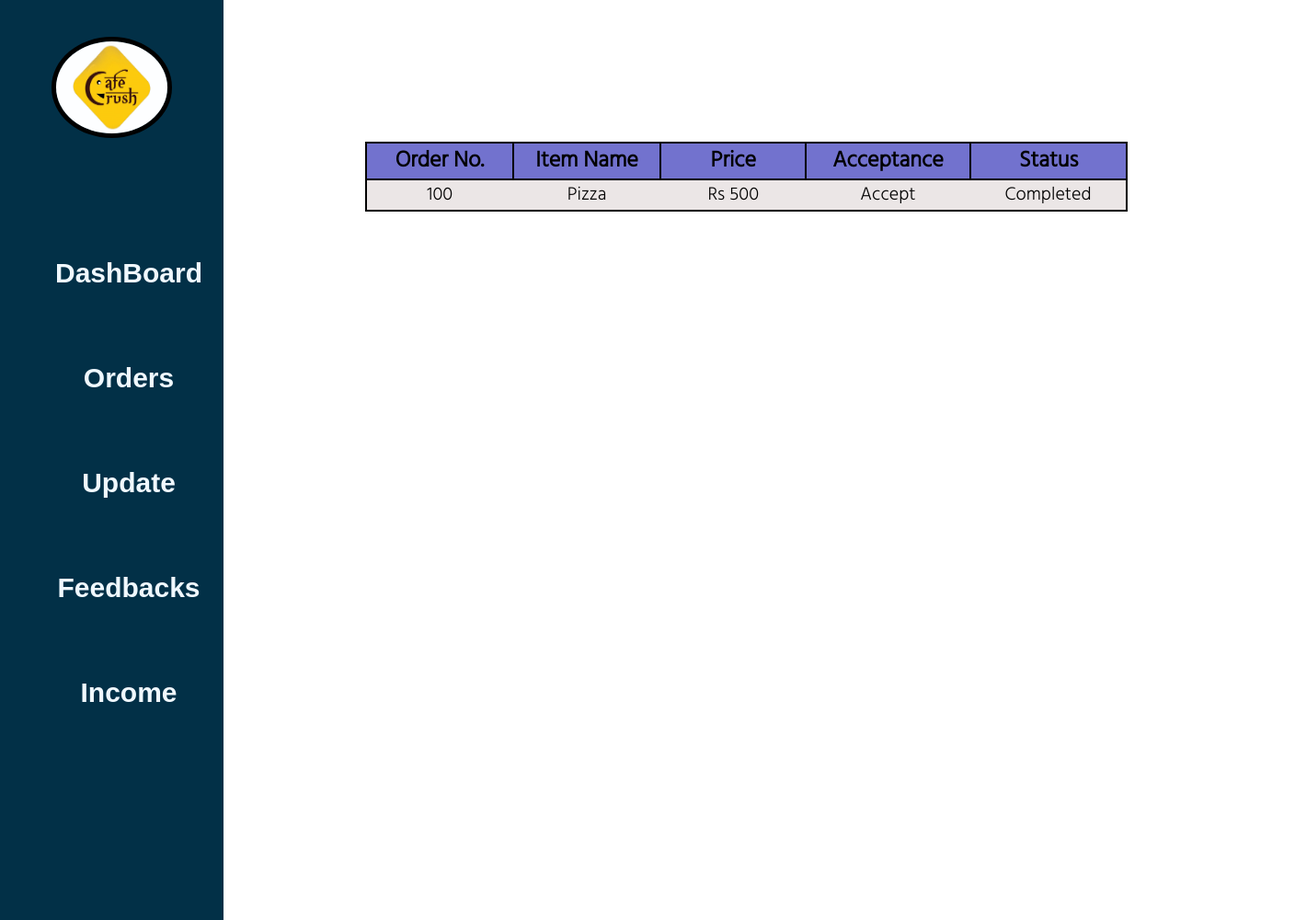
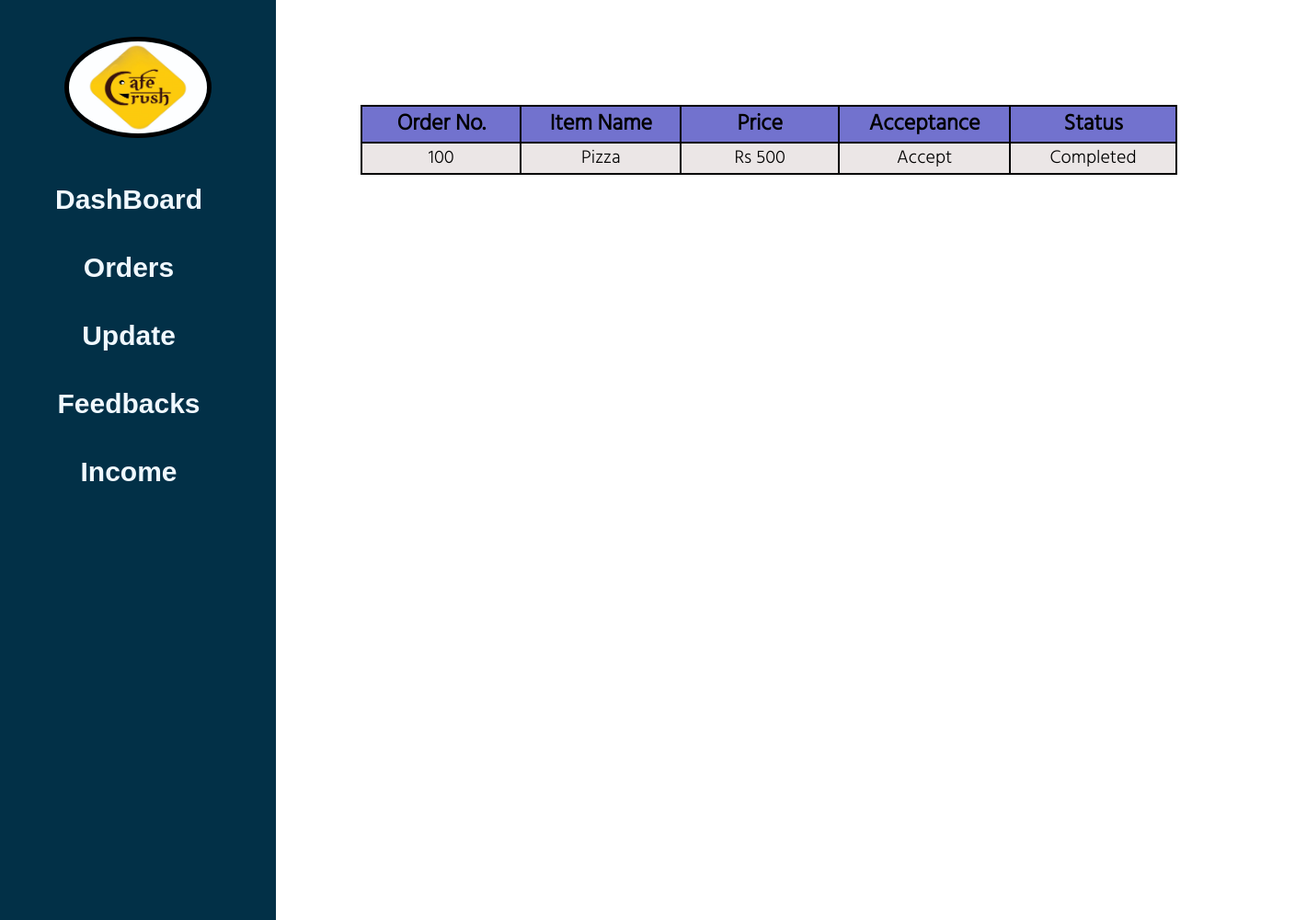
Before and after one commit to kulkarniswanand/-CC-Project, a plain HTML site: page admin.html in a window 1280 px wide. Shown: the whole page at 92% size, 1408 px wide, since content can reach past the window. After the commit the page ends 800 px from the top, so only its background shows below. Drawn offline with Linux system fonts and the light colour scheme; a web font is replaced by a local one.

Commit message:
css changes done for admin

```diff
--- a/admin.css
+++ b/admin.css
@@ -31,7 +31,7 @@ body {
     flex-direction: column;
     margin: 0%;
     background-color: #023047;
-    position: relative;
+    position: fixed;
 
 }
 
@@ -40,16 +40,16 @@ body {
     width: 200px;
     display: flex;
     flex-direction: column;
-    margin: 0%;
+
     background-color: #023047;
-    margin-top: 3rem;
+    margin-top: 1rem;
     margin-left: 2rem;
     justify-content: space-between;
 }
 
 a {
     font-size: 30px;
-    margin-top: 30%;
+    margin-top: 10%;
     padding: 5%;
     color: aliceblue;
     text-align: center;
@@ -81,23 +81,31 @@ img {
     width: 100%;
     height: auto;
     position: relative;
-    left: 50px;
+    left: 10%;
     top: 50px;
-    right: 50px;
+    /* right: 50px; */
+    display: flex;
+
+
+
 
 }
 
 .table {
-    margin: 10%;
-    left: 10%;
+    margin: 5%;
+    left: 200px;
+    display: block;
     background-color: #fb8500;
     color: black;
+    position: relative;
+
 
 }
 
 table {
     border-collapse: collapse;
     border: 2px solid black;
+    position: fixed;
 
 }
 
@@ -120,6 +128,6 @@ td {
     text-align: center;
     color: black;
 
-    border-bottom: 2px solid black;
+    border: 2px solid black;
     background-color: rgb(235, 230, 230);
 }
```
